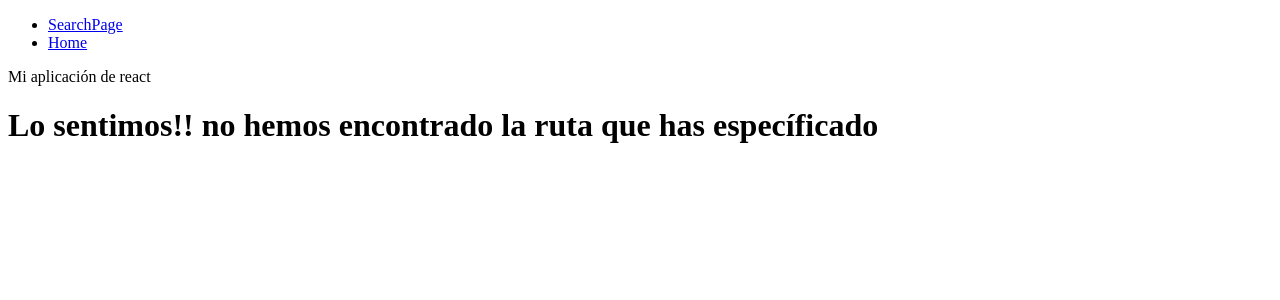
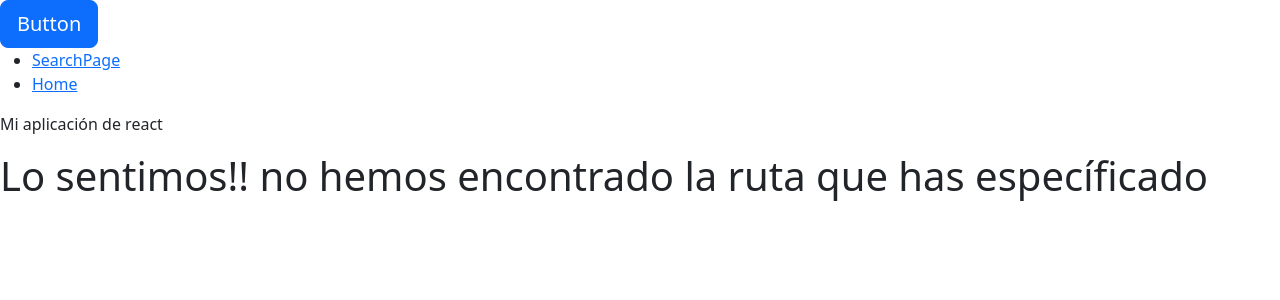
Before and after one commit to Atablo/TheMealDB-React, a React (Create React App) app: page /searchByIngredient in a window 1280 px wide. Shown: the top 300 px of the page. Built offline with nearby package versions, Linux system fonts and the light colour scheme.

Commit message:
Bootstrap added and WIP

```diff
--- a/package.json
+++ b/package.json
@@ -6,6 +6,7 @@
     "@testing-library/jest-dom": "^5.17.0",
     "@testing-library/react": "^13.4.0",
     "@testing-library/user-event": "^13.5.0",
+    "bootstrap": "^5.3.3",
     "prettier": "^3.2.5",
     "react": "^18.2.0",
     "react-dom": "^18.2.0",
--- a/public/index.html
+++ b/public/index.html
@@ -12,6 +12,12 @@
     -->
   <link rel="manifest" href="%PUBLIC_URL%/manifest.json" />
   <link rel="shortcut icon" href="./img/favicon.png" />
+  <link
+  href="https://cdn.jsdelivr.net/npm/bootstrap@5.3.2/dist/css/bootstrap.min.css"
+  rel="stylesheet"
+  integrity="sha384-T3c6CoIi6uLrA9TneNEoa7RxnatzjcDSCmG1MXxSR1GAsXEV/Dwwykc2MPK8M2HN"
+  crossorigin="anonymous"
+  />
   <!--
       Notice the use of %PUBLIC_URL% in the tags above.
       It will be replaced with the URL of the `public` folder during the build.
--- a/src/App.jsx
+++ b/src/App.jsx
@@ -4,11 +4,13 @@ import Home from './Componentes/Home';
 import SearchPage from './Componentes/SearchPage';
 import Tacos from './Componentes/Tacos';
 import TacoDetails from './Componentes/TacoDetails';
+import Header from './Componentes/Header/Header';
 
 function App() {
   return (
     <div className="App">
       <header>
+        <Header />
         <nav>
           <ul>
             <li><Link to="/searchPage">SearchPage</Link></li>
--- /dev/null
+++ b/src/Componentes/Header/Header.jsx
@@ -0,0 +1,15 @@
+import React from 'react';
+
+export default function Header() {
+  return (
+    <div>
+      <button
+        type="button"
+        className="btn btn-primary btn-lg"
+      >
+        Button
+      </button>
+
+    </div>
+  );
+}
```
Also changed, not shown: src/Components/TacoDetails.jsx (deleted, +0 -15 lines), 1 other file (tests, documents, lock files or other folders).
